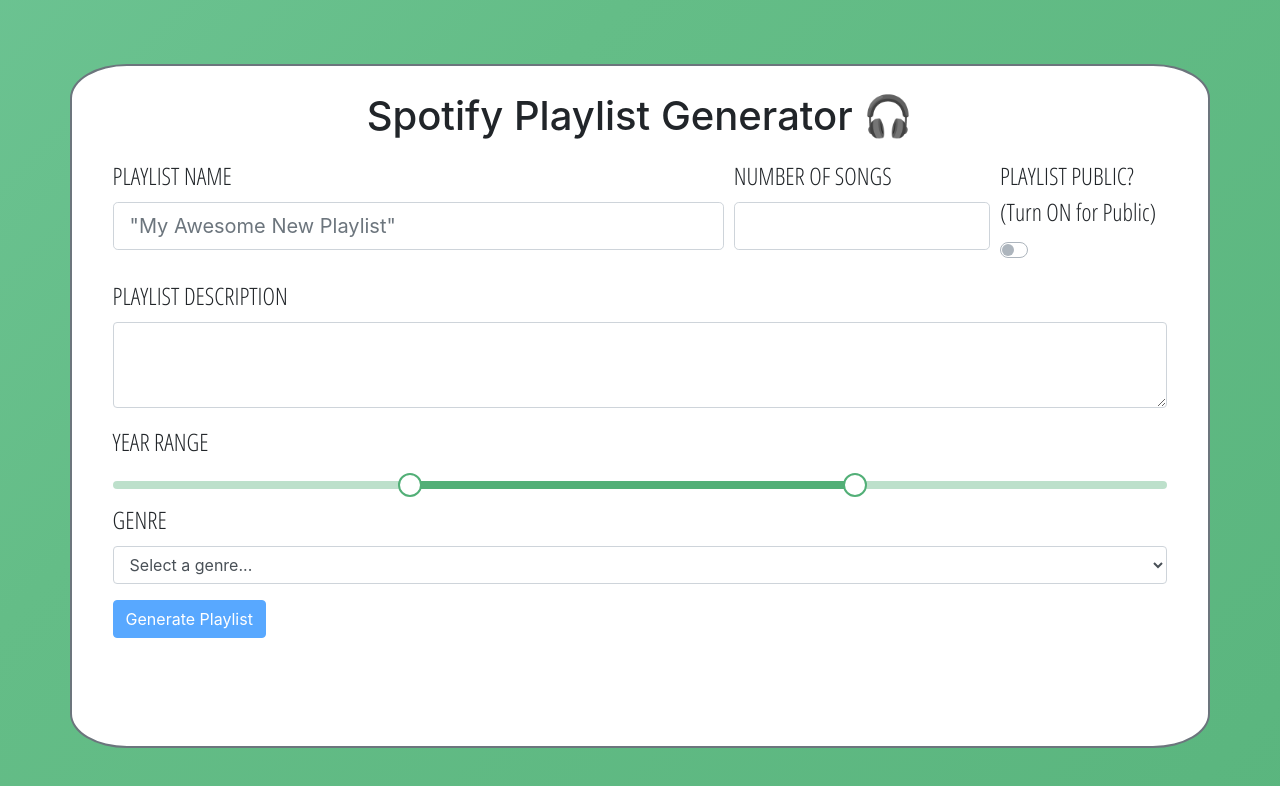
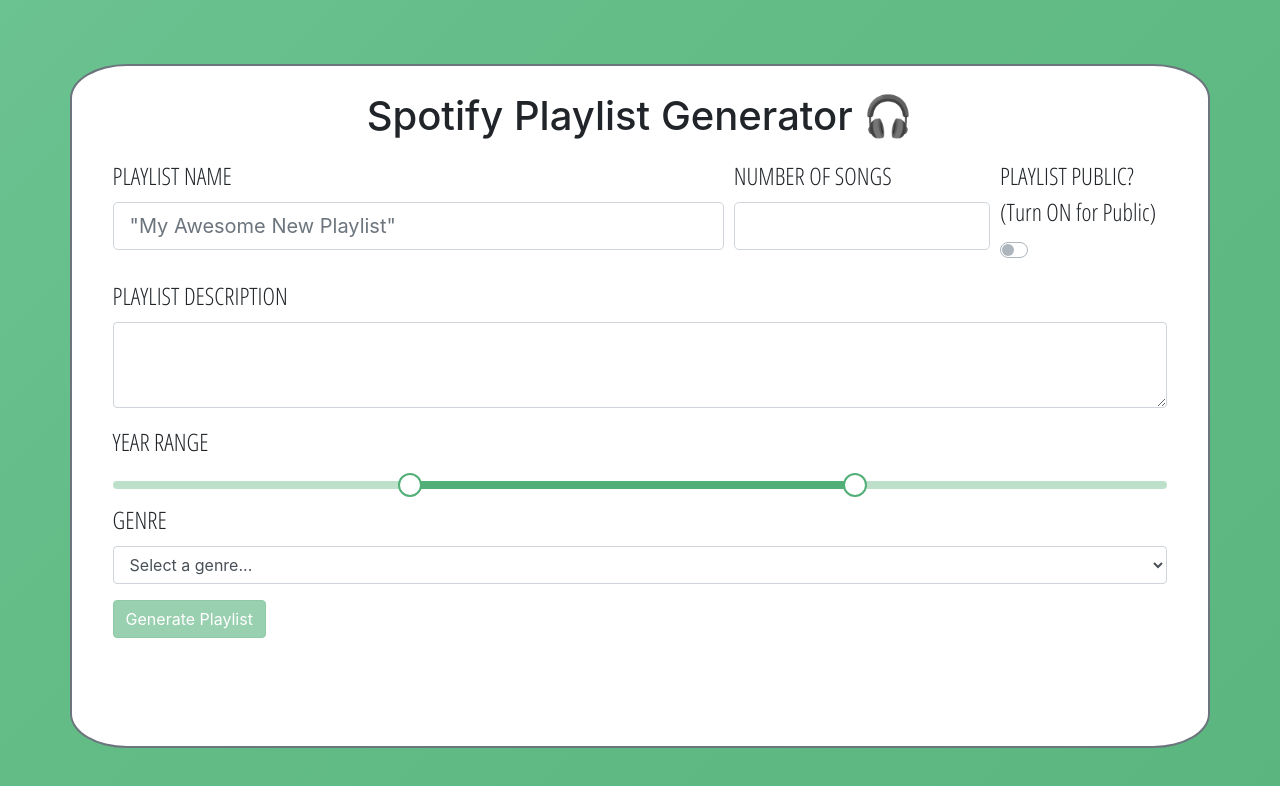
Before and after one commit to mbryant0/spotify-playlist, a React (Create React App) app in the folder client/: page / in a window 1280 px wide. Shown: the top 786 px of the page. Built offline with nearby package versions, Linux system fonts and the light colour scheme.

Commit message:
Changed button colors

```diff
--- a/client/src/custom.scss
+++ b/client/src/custom.scss
@@ -32,6 +32,18 @@
   border-color: #52af77;
 }
 
+.btn-primary:not(:disabled):not(.disabled):active,
+.btn-primary:focus,
+.btn-primary:disabled {
+  background-color: rgba(82, 175, 119, 0.9) !important;
+  border-color: #52af77 !important;
+  box-shadow: none !important;
+}
+
+.btn-primary:disabled {
+  background-color: rgba(82, 175, 119, 0.9) !important;
+}
+
 .custom-control-input:checked ~ .custom-control-label::before {
   color: #fff;
   border-color: #52af77 !important;
```
